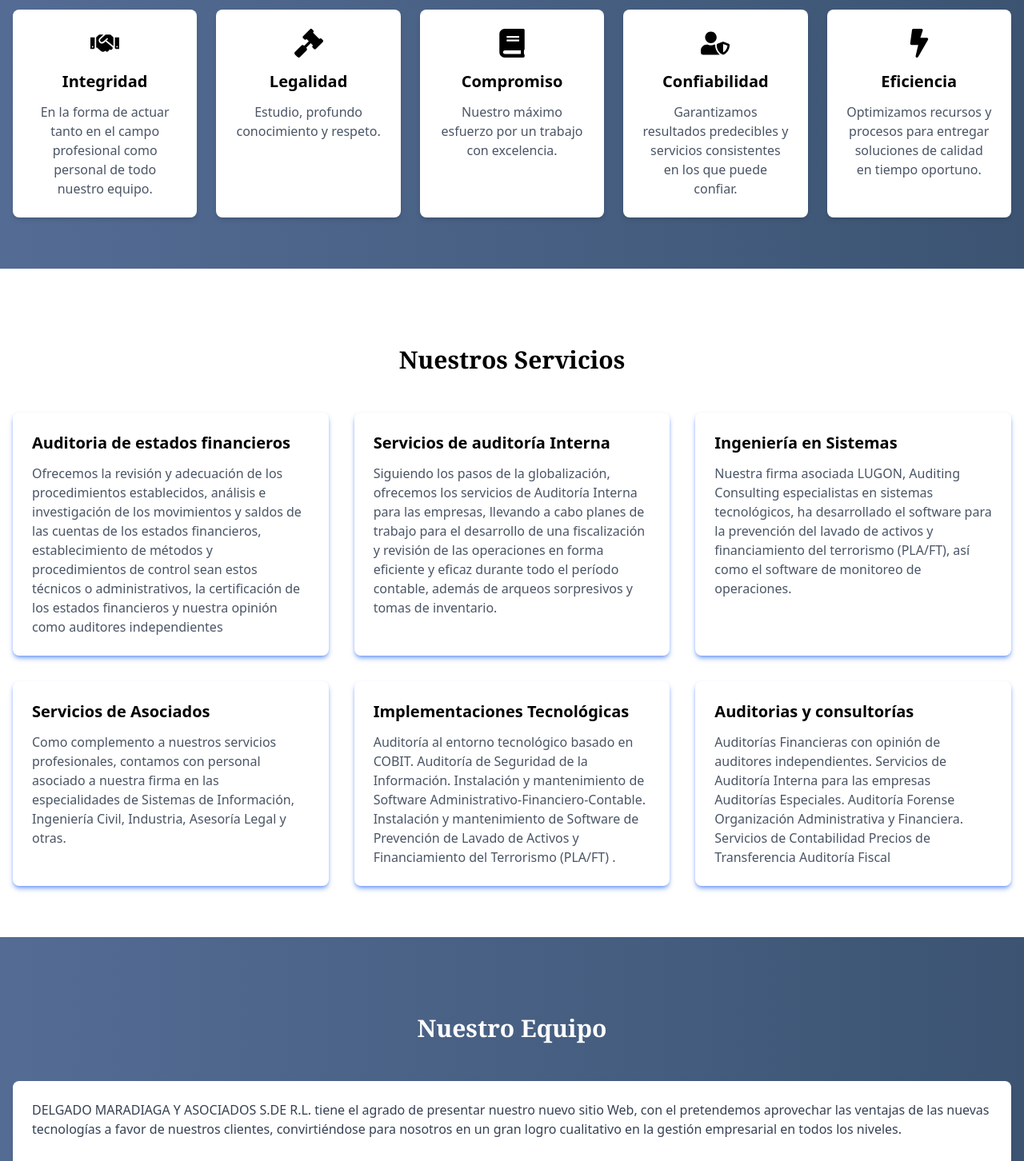
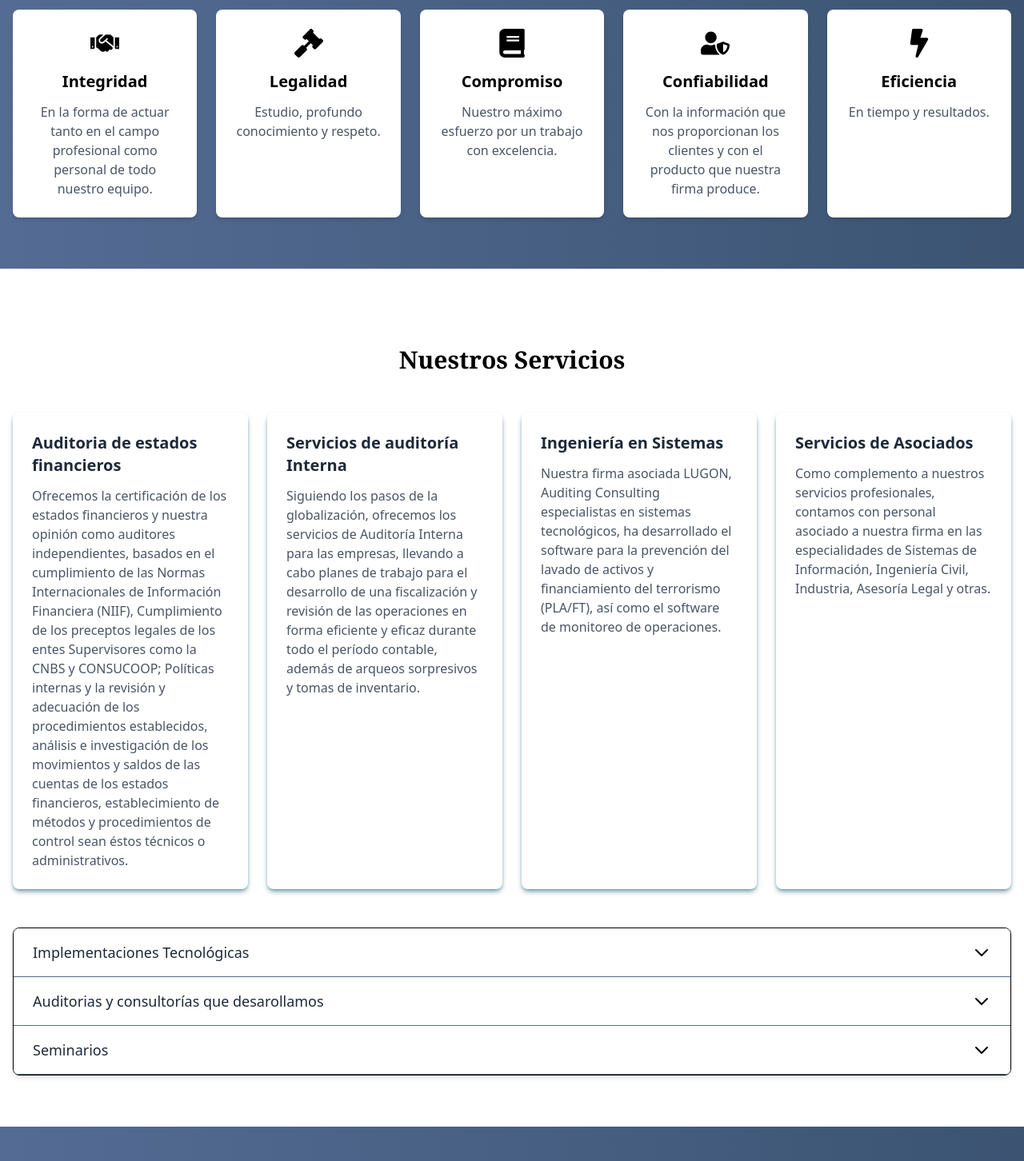
Before and after one commit to andrestdjhw/DMLandingPage, a React (Vite) app: page / in a window 1280 px wide. Shown: the part 1300-2752 px from the top of the page at 80% size. Built offline with nearby package versions, Linux system fonts and the light colour scheme.

Commit message:
Aplicando sugerencias del Cliente

```diff
--- a/package.json
+++ b/package.json
@@ -13,6 +13,7 @@
   "dependencies": {
     "@emailjs/browser": "^4.4.1",
     "@tailwindcss/vite": "^4.1.5",
+    "flowbite-react": "^0.11.7",
     "react": "^19.0.0",
     "react-dom": "^19.0.0",
     "react-icons": "^5.0.1",
--- a/src/App.jsx
+++ b/src/App.jsx
@@ -1,5 +1,5 @@
 import { useState, useEffect } from 'react'
-import { FaBalanceScale, FaGavel, FaHandshake, FaBook, FaPhone, FaMapMarkerAlt, FaEnvelope, FaClock, FaUserShield, FaBolt, FaBullseye, FaEye } from 'react-icons/fa'
+import { FaGavel, FaHandshake, FaBook, FaPhone, FaMapMarkerAlt, FaEnvelope, FaClock, FaUserShield, FaBolt, FaBullseye, FaEye } from 'react-icons/fa'
 import { FiMenu, FiX } from 'react-icons/fi'
 import emailjs from '@emailjs/browser'
 import DMLogoImage from './assets/DMLogo.png'
@@ -7,7 +7,106 @@ import DMLogoImage from './assets/DMLogo.png'
 function App() {
   const [mobileMenuOpen, setMobileMenuOpen] = useState(false)
   const [activeSection, setActiveSection] = useState('inicio')
-  const [showMore, setShowMore] = useState(false);
+  const [showMore, setShowMore] = useState(false)
+
+  // Accordion Item Component
+  const AccordionItem = ({ title, items, isOpen, toggleAccordion }) => {
+    return (
+      <div className="border-b border-[#546c94] shadow-lg">
+        <button
+          className="w-full py-4 px-6 text-left bg-white hover:bg-gray-50 focus:outline-none flex justify-between items-center"
+          onClick={toggleAccordion}
+        >
+          <span className="text-lg font-medium text-gray-800">{title}</span>
+          <svg
+            className={`w-6 h-6 transition-transform duration-300 ${isOpen ? 'transform rotate-180' : ''}`}
+            fill="none"
+            stroke="currentColor"
+            viewBox="0 0 24 24"
+            xmlns="http://www.w3.org/2000/svg"
+          >
+            <path strokeLinecap="round" strokeLinejoin="round" strokeWidth="2" d="M19 9l-7 7-7-7"></path>
+          </svg>
+        </button>
+        {isOpen && (
+          <div className="py-4 px-6 bg-[#3c5472]">
+            <ul className="list-disc pl-5 space-y-2">
+              {items.map((item, index) => (
+                <li key={index} className="text-white">{item}</li>
+              ))}
+            </ul>
+          </div>
+        )}
+      </div>
+    )
+  }
+
+  // ServiceCard Component
+  const ServiceCard = ({ title, description }) => {
+    return (
+      <div className="bg-white rounded-lg shadow-md p-6 hover:shadow-lg shadow-[#145870]/50 ring-blue-600 transition-shadow duration-300">
+        <h3 className="text-xl font-semibold mb-3 text-gray-800">{title}</h3>
+        <p className="text-gray-600">{description}</p>
+      </div>
+    )
+  }
+
+  // TeamMember Component
+  const TeamMember = ({ name, position, bio }) => {
+    return (
+      <div className="bg-white p-6 rounded-lg shadow-md text-center">
+        <div className="w-32 h-32 bg-gray-200 rounded-full mx-auto mb-4"></div>
+        <h3 className="text-xl font-bold">{name}</h3>
+        <p className="text-blue-500 mb-3">{position}</p>
+        <p className="text-gray-600">{bio}</p>
+      </div>
+    )
+  }
+
+  const [openAccordion, setOpenAccordion] = useState(null)
+
+  const toggleAccordion = (index) => {
+    setOpenAccordion(openAccordion === index ? null : index)
+  }
+
+  // Accordion data
+  const accordionData = [
+    {
+      title: "Implementaciones Tecnológicas",
+      items: [
+        "Auditoría al entorno tecnológico basado en COBIT.",
+        "Auditoría de Seguridad de la Información.",
+        "Instalación y mantenimiento de Software Administrativo-Financiero-Contable.",
+        "Instalación y mantenimiento de Software de Prevención de Lavado de Activos y Financiamiento del Terrorismo (PLA/FT).",
+      ],
+    },
+    {
+      title: "Auditorias y consultorías que desarollamos",
+      items: [
+        "Auditorías Financieras con opinión de auditores independientes.",
+        "Servicios de Auditoría Interna para las empresas.",
+        "Auditorías Especiales.",
+        "Auditoría Forense.",
+        "Organización Administrativa y Financiera.",
+        "Servicios de Contabilidad.",
+        "Precios de Transferencia.",
+        "Auditoría Fiscal.",
+      ],
+    },
+    {
+      title: "Seminarios",
+      items: [
+        "Normas Internacionales de Contabilidad.",
+        "Normas de Información Financiera.",
+        "Manejo de Inventarios.",
+        "Lavado de Activos y Financiamiento al Terrorismo.",
+        "Precios de Transferencia.",
+        "Auditorías a Fideicomisos.",
+        "Seguridad de la Información.",
+        "Riesgo Operativo.",
+      ],
+    },
+  ]
 
   // Estado del formulario
   const [formData, setFormData] = useState({
@@ -32,116 +131,114 @@ function App() {
 
   // Inicializa EmailJS cuando el componente es montado
   useEffect(() => {
-    // Reemplazar 'YOUR_PUBLIC_KEY' con tu actual EmailJS public key
-    emailjs.init("NPFppts74nYqJf4Ci");
-  }, []);
+    emailjs.init("NPFppts74nYqJf4Ci")
+  }, [])
 
   const toggleMenu = () => {
     setMobileMenuOpen(!mobileMenuOpen)
   }
 
   const scrollToSection = (sectionId) => {
-    const element = document.getElementById(sectionId);
-    const navbarHeight = document.querySelector('nav').offsetHeight;
+    const element = document.getElementById(sectionId)
+    const navbarHeight = document.querySelector('nav').offsetHeight
 
     if (element) {
-      const elementPosition = element.offsetTop - navbarHeight;
+      const elementPosition = element.offsetTop - navbarHeight
       window.scrollTo({
         top: elementPosition,
         behavior: 'smooth'
-      });
-      setActiveSection(sectionId);
-      setMobileMenuOpen(false);
+      })
+      setActiveSection(sectionId)
+      setMobileMenuOpen(false)
     }
-  };
+  }
 
   // Funcion para validacion del formulario
   const validateForm = (data) => {
-    const errors = {};
+    const errors = {}
 
     // Validacion del nombre
     if (!data.name.trim()) {
-      errors.name = 'El nombre es requerido';
+      errors.name = 'El nombre es requerido'
     }
 
     // Validacion del correo
     if (!data.email.trim()) {
-      errors.email = 'El correo electrónico es requerido';
+      errors.email = 'El correo electrónico es requerido'
     } else {
-      const emailRegex = /^[^\s@]+@[^\s@]+\.[^\s@]+$/;
+      const emailRegex = /^[^\s@]+@[^\s@]+\.[^\s@]+$/
       if (!emailRegex.test(data.email.trim())) {
-        errors.email = 'Por favor ingrese un correo electrónico válido';
+        errors.email = 'Por favor ingrese un correo electrónico válido'
       }
     }
 
     // Validacion del mensaje
     if (!data.message.trim()) {
-      errors.message = 'El mensaje es requerido';
+      errors.message = 'El mensaje es requerido'
     }
 
-    return errors;
-  };
+    return errors
+  }
 
   const handleInputChange = (e) => {
-    const { id, value } = e.target;
+    const { id, value } = e.target
     setFormData(prevData => ({
       ...prevData,
       [id]: value
-    }));
+    }))
 
     // Limpia los errores cuando el usuario comienza a teclear
     if (formErrors[id]) {
       setFormErrors(prev => ({
         ...prev,
         [id]: null
-      }));
+      }))
     }
-  };
+  }
 
   const handleBlur = (e) => {
-    const { id, value } = e.target;
+    const { id, value } = e.target
 
     // Validar este campo solo en borroso
     const fieldErrors = validateForm({
       ...formData,
       [id]: value
-    });
+    })
 
     if (fieldErrors[id]) {
       setFormErrors(prev => ({
         ...prev,
         [id]: fieldErrors[id]
-      }));
+      }))
     }
-  };
+  }
 
   const handleSubmit = async (e) => {
-    e.preventDefault();
+    e.preventDefault()
 
     // Validar todos los campos del formulario
-    const errors = validateForm(formData);
+    const errors = validateForm(formData)
 
     // Si hay errores, los muestra y cancela el envio
     if (Object.keys(errors).length > 0) {
-      setFormErrors(errors);
+      setFormErrors(errors)
       setFormStatus({
         submitting: false,
         success: null,
         error: 'Por favor corrija los errores en el formulario.'
-      });
-      return;
+      })
+      return
     }
 
     setFormStatus({
       submitting: true,
       success: null,
       error: null
-    });
+    })
 
     // EmailJS Configuracion
-    // Reemplace estos valores por su actual EmailJS service ID and template ID
-    const serviceId = 'service_ozy7fik';
-    const templateId = 'template_f2fqs41';
+    const serviceId = 'service_ozy7fik'
+    const templateId = 'template_f2fqs41'
 
     // Prepare template parameters
     const templateParams = {
@@ -149,17 +246,17 @@ function App() {
       reply_to: formData.email,
       phone: formData.phone || 'No proporcionado',
       message: formData.message
-    };
+    }
 
     try {
       // Enviar correo utilizando EmailJS
-      await emailjs.send(serviceId, templateId, templateParams);
+      await emailjs.send(serviceId, templateId, templateParams)
 
       setFormStatus({
         submitting: false,
         success: 'Mensaje enviado correctamente. Nos pondremos en contacto pronto.',
         error: null
-      });
+      })
 
       // Resetear formulario
       setFormData({
@@ -167,16 +264,16 @@ function App() {
         email: '',
         phone: '',
         message: ''
-      });
+      })
     } catch (error) {
-      console.error('Error al enviar el formulario:', error);
+      console.error('Error al enviar el formulario:', error)
       setFormStatus({
         submitting: false,
         success: null,
         error: 'Error al enviar el mensaje. Por favor intente nuevamente.'
-      });
+      })
     }
-  };
+  }
 
   return (
     <div className="min-h-screen flex flex-col font-sans">
@@ -184,7 +281,6 @@ function App() {
       <nav className="bg-gray-50 text-black shadow-lg sticky top-0 z-50 h-24">
         <div className="container mx-auto px-4 py-3 flex justify-between items-center">
           <div className="flex items-center space-x-2">
-
             <img
               src={DMLogoImage}
               alt="Delgado Maradiaga y Asociados"
@@ -351,14 +447,14 @@ function App() {
                 <FaUserShield className="text-[002366] text-4xl mx-auto mb-4" />
                 <h3 className="text-xl font-bold mb-3">Confiabilidad</h3>
                 <p className="text-gray-600">
-                  Garantizamos resultados predecibles y servicios consistentes en los que puede confiar.
+                  Con la información que nos proporcionan los clientes y con el producto que nuestra firma produce.
                 </p>
               </div>
               <div className="bg-white p-6 rounded-lg shadow-md text-center">
                 <FaBolt className="text-[002366] text-4xl mx-auto mb-4" />
                 <h3 className="text-xl font-bold mb-3">Eficiencia</h3>
                 <p className="text-gray-600">
-                  Optimizamos recursos y procesos para entregar soluciones de calidad en tiempo oportuno.
+                  En tiempo y resultados.
                 </p>
               </div>
             </div>
@@ -369,10 +465,12 @@ function App() {
         <section id="servicios" className="py-16 pt-24">
           <div className="container mx-auto px-4">
             <h2 className="text-3xl font-bold text-center mb-12 font-serif">Nuestros Servicios</h2>
-            <div className="grid md:grid-cols-2 lg:grid-cols-3 gap-8">
+
+            {/* Service Cards */}
+            <div className="grid md:grid-cols-2 lg:grid-cols-4 gap-6 mb-12">
               <ServiceCard
                 title="Auditoria de estados financieros"
-                description="Ofrecemos la revisión y adecuación de los procedimientos establecidos, análisis e investigación de los movimientos y saldos de las cuentas de los estados financieros, establecimiento de métodos y procedimientos de control sean estos técnicos o administrativos, la certificación de los estados financieros y nuestra opinión como auditores independientes"
+                description="Ofrecemos la certificación de los estados financieros y nuestra opinión como auditores independientes, basados en el cumplimiento de las Normas Internacionales de Información Financiera (NIIF), Cumplimiento de los preceptos legales de los entes Supervisores como la CNBS y CONSUCOOP; Políticas internas y la revisión y adecuación de los procedimientos establecidos, análisis e investigación de los movimientos y saldos de las cuentas de los estados financieros, establecimiento de métodos y procedimientos de control sean éstos técnicos o administrativos."
               />
               <ServiceCard
                 title="Servicios de auditoría Interna"
@@ -384,26 +482,21 @@ function App() {
               />
               <ServiceCard
                 title="Servicios de Asociados"
-                description="Como complemento a nuestros servicios profesionales, contamos con personal asociado a nuestra firma en las especialidades de Sistemas de Información, Ingeniería Civil, Industria,  Asesoría Legal y otras."
+                description="Como complemento a nuestros servicios profesionales, contamos con personal asociado a nuestra firma en las especialidades de Sistemas de Información, Ingeniería Civil, Industria, Asesoría Legal y otras."
               />
-              <ServiceCard
-                title="Implementaciones Tecnológicas"
-                description="Auditoría al entorno tecnológico basado en COBIT.
-                            Auditoría de Seguridad de la Información.
-                            Instalación y mantenimiento de Software Administrativo-Financiero-Contable.
-                            Instalación y mantenimiento de Software de Prevención de Lavado de Activos y Financiamiento del Terrorismo (PLA/FT) ."
-              />
-              <ServiceCard
-                title="Auditorias y consultorías"
-                description="Auditorías Financieras con opinión de auditores independientes.
-                             Servicios de Auditoría Interna para las empresas
-                             Auditorías Especiales.
-                             Auditoría Forense
-                             Organización Administrativa y Financiera.
-                             Servicios de Contabilidad
-                             Precios de Transferencia
-                             Auditoría Fiscal "
-              />
+            </div>
+
+            {/* Accordion Section */}
+            <div className="mt-8 border rounded-lg overflow-hidden shadow-md">
+              {accordionData.map((item, index) => (
+                <AccordionItem
+                  key={index}
+                  title={item.title}
+                  items={item.items}
+                  isOpen={openAccordion === index}
+                  toggleAccordion={() => toggleAccordion(index)}
+                />
+              ))}
             </div>
           </div>
         </section>
@@ -456,18 +549,18 @@ function App() {
             </div>
             <div className="grid md:grid-cols-3 gap-8">
               <TeamMember
-                name="Licenciado Ramon Maradiaga"
+                name="Lic. Ramon Maradiaga"
                 position="Socio Fundador"
                 bio="Especialista en derecho corporativo con más de 30 años de experiencia."
               />
               <TeamMember
-                name="Licenciado Jorge Delgado"
+                name="Lic. Jorge Delgado"
                 position="Socio Fundador"
                 bio="Experta en derecho familiar y sucesiones, con enfoque humanizado."
               />
               <TeamMember
-                name="Lic. Carlos Villanueva"
-                position="Socio"
+                name="Lic. Leslie Palma"
+                position="Gerente de Operaciones"
                 bio="Especialista en litigio civil y arbitraje, estrategia legal innovadora."
               />
             </div>
@@ -508,8 +601,7 @@ function App() {
                     <input
                       type="text"
                       id="name"
-                      className={`w-full px-4 py-2 rounded text-gray-800 bg-blue-50 ${formErrors.name ? 'border-2 border-red-500' : 'border-amber-400'
-                        }`}
+                      className={`w-full px-4 py-2 rounded text-gray-800 bg-blue-50 ${formErrors.name ? 'border-2 border-red-500' : 'border-amber-400'}`}
                       placeholder="Su nombre"
                       value={formData.name}
                       onChange={handleInputChange}
@@ -526,8 +618,7 @@ function App() {
                     <input
                       type="email"
                       id="email"
-                      className={`w-full px-4 py-2 rounded text-gray-800 bg-blue-50 ${formErrors.email ? 'border-2 border-red-500' : 'border-amber-400'
-                        }`}
+                      className={`w-full px-4 py-2 rounded text-gray-800 bg-blue-50 ${formErrors.email ? 'border-2 border-red-500' : 'border-amber-400'}`}
                       placeholder="Su email"
                       value={formData.email}
                       onChange={handleInputChange}
@@ -544,8 +635,7 @@ function App() {
                     <input
                       type="tel"
                       id="phone"
-                      className={`w-full px-4 py-2 rounded text-gray-800 bg-blue-50 ${formErrors.phone ? 'border-2 border-red-500' : 'border-amber-400'
-                        }`}
+                      className={`w-full px-4 py-2 rounded text-gray-800 bg-blue-50 ${formErrors.phone ? 'border-2 border-red-500' : 'border-amber-400'}`}
                       placeholder="Su teléfono"
                       value={formData.phone}
                       onChange={handleInputChange}
@@ -561,8 +651,7 @@ function App() {
                     <textarea
                       id="message"
                       rows="4"
-                      className={`w-full px-4 py-2 rounded text-gray-800 bg-blue-50 ${formErrors.message ? 'border-2 border-red-500' : 'border-amber-400'
-                        }`}
+                      className={`w-full px-4 py-2 rounded text-gray-800 bg-blue-50 ${formErrors.message ? 'border-2 border-red-500' : 'border-amber-400'}`}
                       placeholder="Su mensaje"
                       value={formData.message}
                       onChange={handleInputChange}
@@ -589,8 +678,7 @@ function App() {
 
                   <button
                     type="submit"
-                    className={`bg-[#0f4cbc] hover:bg-blue-600 text-white-900 font-bold py-3 px-6 rounded-lg transition duration-300 ${formStatus.submitting ? 'opacity-50 cursor-not-allowed' : ''
-                      }`}
+                    className={`bg-[#0f4cbc] hover:bg-blue-600 text-white-900 font-bold py-3 px-6 rounded-lg transition duration-300 ${formStatus.submitting ? 'opacity-50 cursor-not-allowed' : ''}`}
                     disabled={formStatus.submitting}
                   >
                     {formStatus.submitting ? 'Enviando...' : 'Enviar Mensaje'}
@@ -646,24 +734,4 @@ function App() {
   )
 }
 
-function ServiceCard({ title, description }) {
-  return (
-    <div className="bg-white p-6 rounded-lg shadow-md hover:shadow-lg shadow-blue-600/50 ring-blue-600 transition duration-300 h-full">
-      <h3 className="text-xl font-bold mb-3">{title}</h3>
-      <p className="text-gray-600">{description}</p>
-    </div>
-  )
-}
-
-function TeamMember({ name, position, bio }) {
-  return (
-    <div className="bg-white p-6 rounded-lg shadow-md text-center">
-      <div className="w-32 h-32 bg-gray-200 rounded-full mx-auto mb-4"></div>
-      <h3 className="text-xl font-bold">{name}</h3>
-      <p className="text-blue-500 mb-3">{position}</p>
-      <p className="text-gray-600">{bio}</p>
-    </div>
-  )
-}
-
 export default App
```
Also changed, not shown: 1 other file (tests, documents, lock files or other folders).
